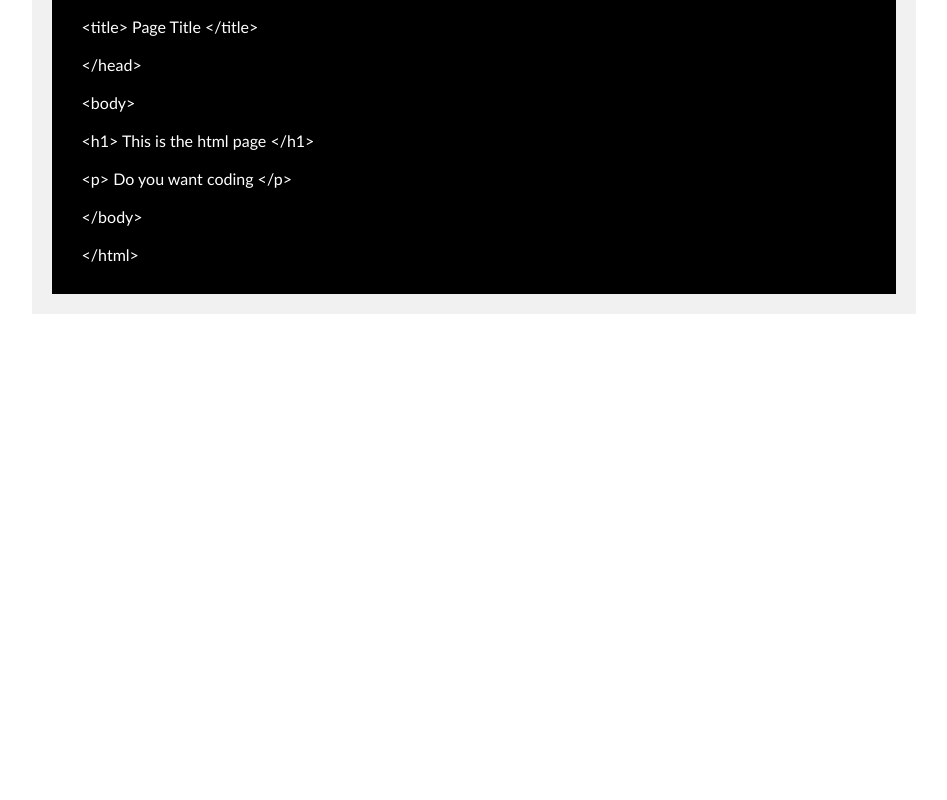
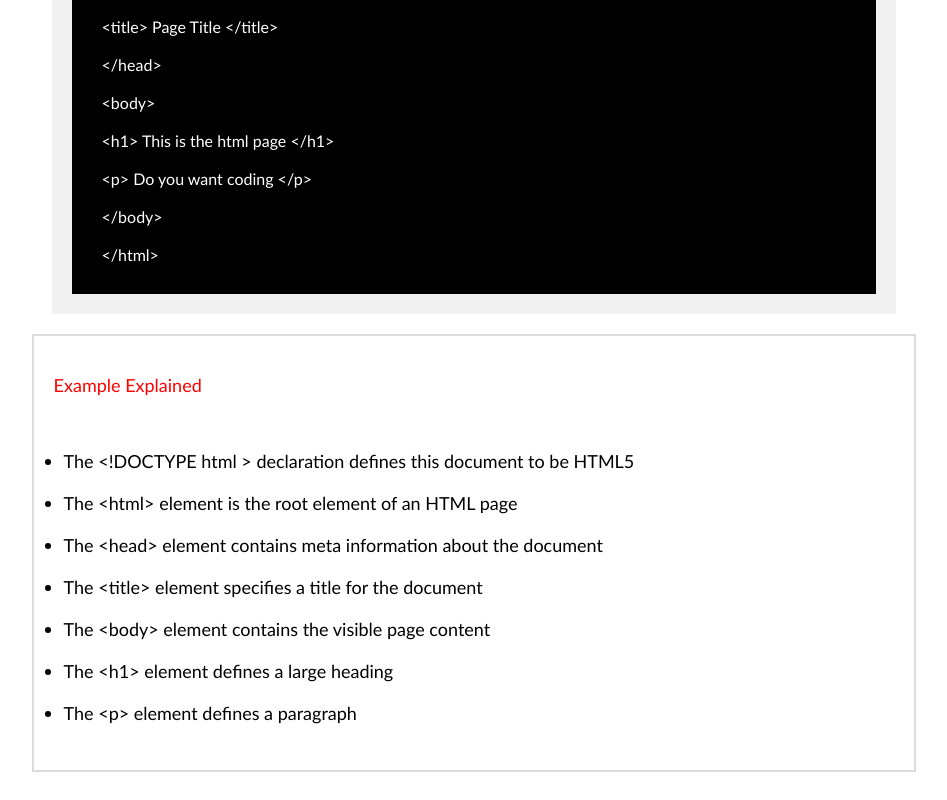
Before and after one commit to MahsumaRezai/CodeToLearn, a Next.js app: page /Nexthtmlone in a window 1280 px wide. Shown: the part 903-1703 px from the top of the page, without its empty margins (166-1113 px from the left). Before the commit the page ends 1245 px from the top, so only its background shows below. Built offline with nearby package versions, Linux system fonts and the light colour scheme.

Commit message:
add last for 22

```diff
--- a/component/Html/Example.module.css
+++ b/component/Html/Example.module.css
@@ -3,6 +3,7 @@
     color: white;
     padding: 20px;
     border: 20px solid #f1f1f1;
+    margin: 20px
 
 }
 .insed {
--- a/component/Html/HtmlLesson1.js
+++ b/component/Html/HtmlLesson1.js
@@ -5,7 +5,7 @@ import Example from './ex';
 const HtmlLesson1 = (props) => {
     return (
         <Fragment>
-            <Htmlhead/>
+            <Htmlhead />
             <div className={classes.into}>
                 <div className={classes.list}>
                     <div className={classes.title}>
@@ -29,7 +29,29 @@ const HtmlLesson1 = (props) => {
                 </div>
 
                 <div>
-                    <Example/>
+                    <Example />
+                </div>
+
+                <div className={classes.list}>
+                    <div> <p className={classes.text}>Example Explained
+
+                    </p></div>
+
+                    <ul className={classes.ullist}>
+                        <li> The &lt;!DOCTYPE html &gt; declaration defines this document to be HTML5 </li>
+                        <li> The  &lt;html&gt; element is the root element of an HTML page</li>
+                        <li>The &lt;head&gt; element contains meta information about the document</li>
+                        <li>
+                            The &lt;title&gt; element specifies a title for the document
+
+                            </li>
+                        <li>The &lt;body&gt; element contains the visible page content</li>
+                        <li>The &lt;h1&gt; element defines a large heading
+                                          </li>
+                        <li>The &lt;p&gt; element defines a paragraph
+                        </li>
+                    </ul>
+
                 </div>
 
 
--- a/component/Html/HtmlLesson1.module.css
+++ b/component/Html/HtmlLesson1.module.css
@@ -18,6 +18,7 @@
 
 
 }
+
 .instedlist {
     display: flex;
     flex-direction: column;
```
